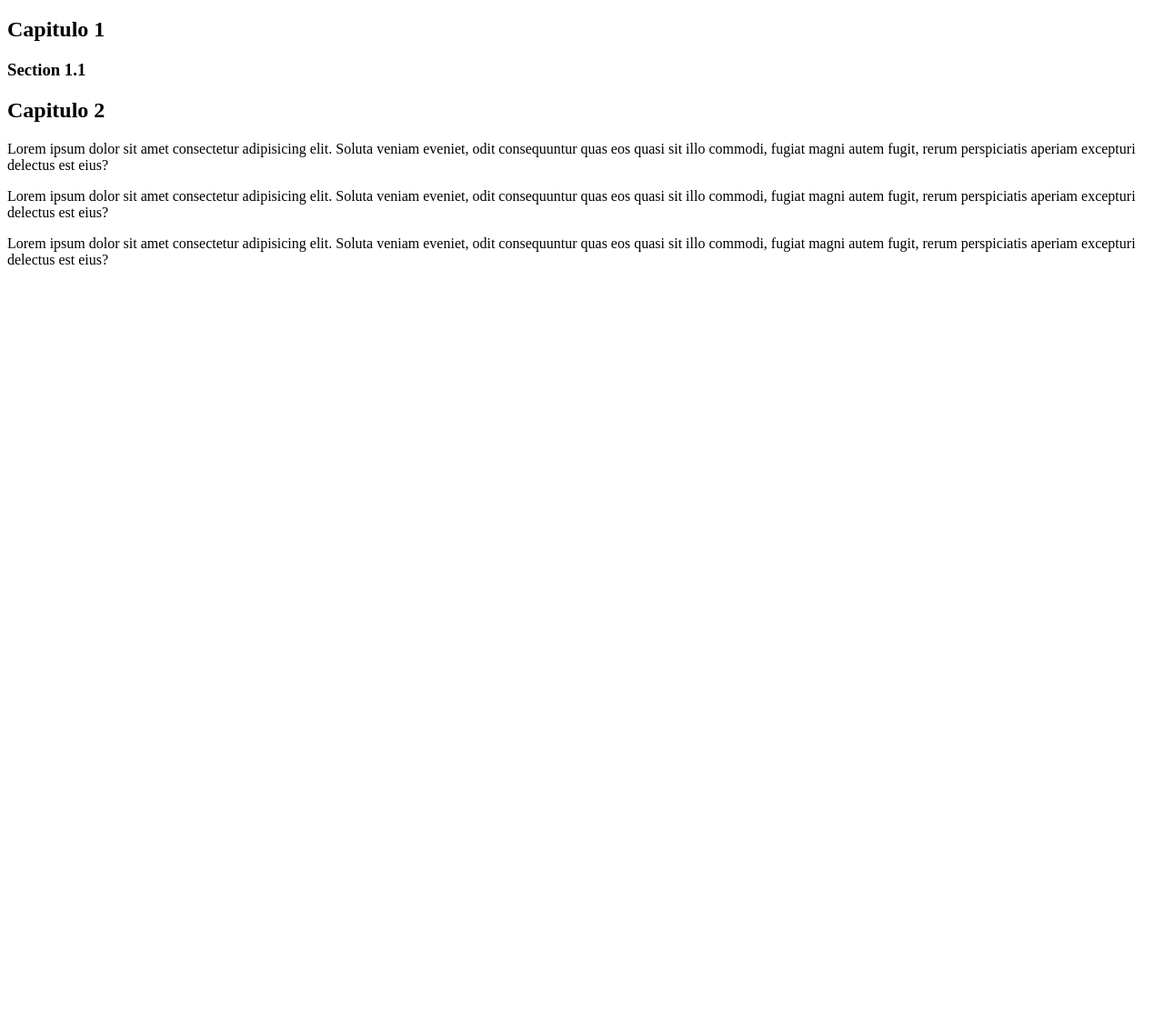
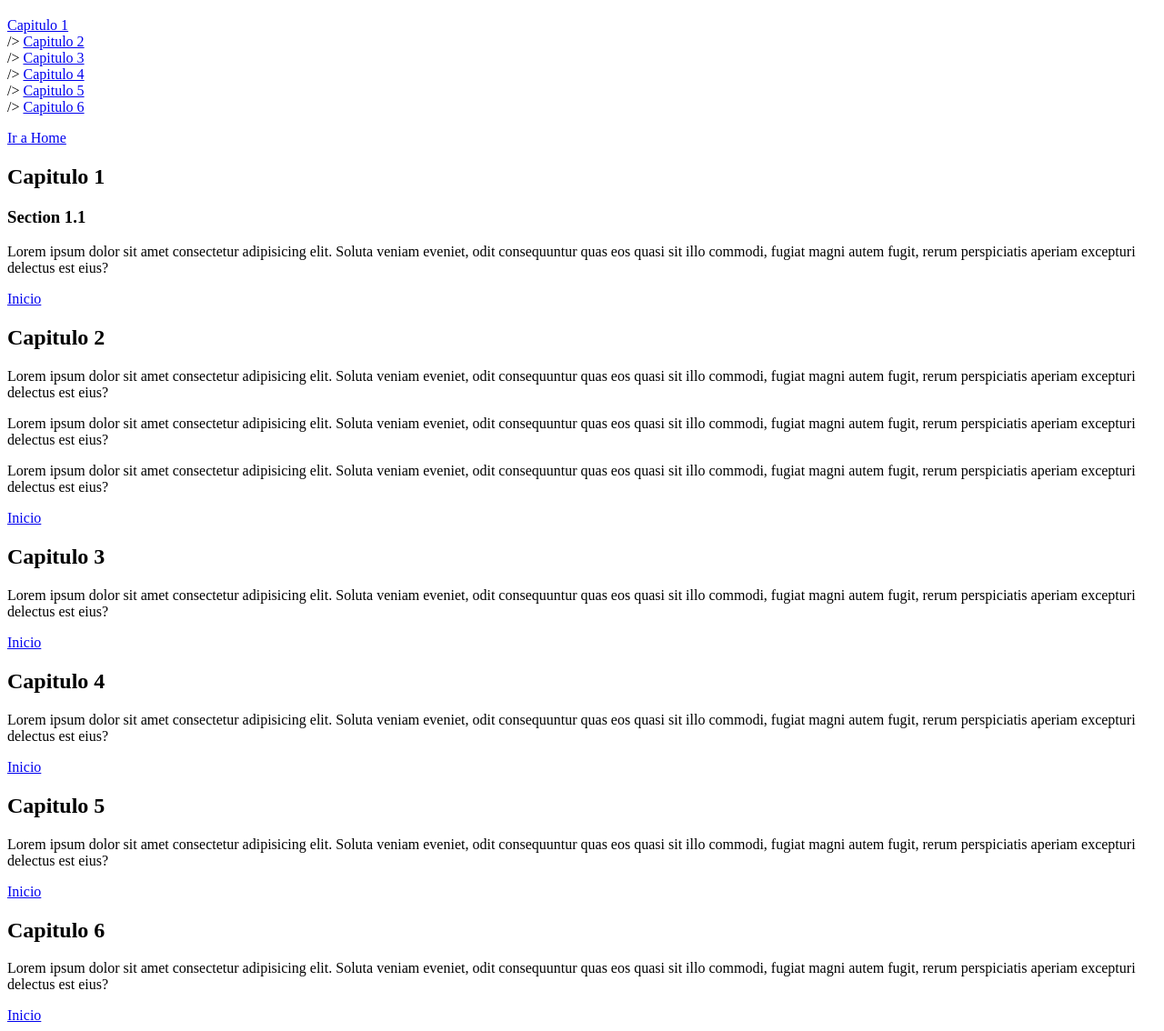
Before and after one commit to vivq22/pw1_202403_S, a plain HTML site: page primer_script.html in a window 1280 px wide. Shown: the part 61-1195 px from the top of the page at 91% size. Before the commit the page ends 800 px from the top, so only its background shows below. Drawn offline with Linux system fonts and the light colour scheme.

Commit message:
Nuevos Folders y Proyectos de Sabado 21 de Septiembre

```diff
--- a/primer_script.html
+++ b/primer_script.html
@@ -6,9 +6,32 @@
     </head>
     <body>
         <h1>Titulo de HTML</h1>
-        <h2>Capitulo 1</h2>
+        <!--definir nombre para los elementos-->
+        <p id="inicio">
+            <!--Hipervinculos para navegar internalmente del documento tipo Anclas-->
+            <a href="#capitulo1"> Capitulo 1 </a><br>/>
+            <a href="#capitulo2"> Capitulo 2 </a><br>/>
+            <a href="#capitulo3"> Capitulo 3 </a><br>/>
+            <a href="#capitulo4"> Capitulo 4 </a><br>/>
+            <a href="#capitulo5"> Capitulo 5 </a><br>/>
+            <a href="#capitulo6"> Capitulo 6 </a>
+        </p>
+        <!--Hipervinculos Relativos ya que se encuentra en la misma ubicacion-->
+        <a href="index.html">Ir a Home</a>
+
+        <h2 id="capitulo1">Capitulo 1</h2>
         <h3>Section 1.1</h3>
-        <h2>Capitulo 2</h2>
+        <p>
+            Lorem ipsum dolor sit amet consectetur adipisicing elit.
+            Soluta veniam eveniet,
+            odit consequuntur quas eos quasi sit illo commodi,
+            fugiat magni autem fugit,
+            rerum perspiciatis aperiam excepturi delectus est eius?
+        </p>
+        <a href="#inicio"> Inicio </a>
+
+
+        <h2 id="capitulo2">Capitulo 2</h2>
         <p>
             Lorem ipsum dolor sit amet consectetur adipisicing elit.
             Soluta veniam eveniet,
@@ -32,6 +55,48 @@
             fugiat magni autem fugit,
             rerum perspiciatis aperiam excepturi delectus est eius?
         </p>
+        <a href="#inicio"> Inicio </a>
+
+        <h2 id="capitulo3">Capitulo 3</h2>
+        <p>
+            Lorem ipsum dolor sit amet consectetur adipisicing elit.
+            Soluta veniam eveniet,
+            odit consequuntur quas eos quasi sit illo commodi,
+            fugiat magni autem fugit,
+            rerum perspiciatis aperiam excepturi delectus est eius?
+        </p>
+        <a href="#inicio"> Inicio </a>
+
+        <h2 id="capitulo4">Capitulo 4</h2>
+        <p>
+            Lorem ipsum dolor sit amet consectetur adipisicing elit.
+            Soluta veniam eveniet,
+            odit consequuntur quas eos quasi sit illo commodi,
+            fugiat magni autem fugit,
+            rerum perspiciatis aperiam excepturi delectus est eius?
+        </p>
+        <a href="#inicio"> Inicio </a>
+
+        <h2 id="capitulo5">Capitulo 5</h2>
+        <p>
+            Lorem ipsum dolor sit amet consectetur adipisicing elit.
+            Soluta veniam eveniet,
+            odit consequuntur quas eos quasi sit illo commodi,
+            fugiat magni autem fugit,
+            rerum perspiciatis aperiam excepturi delectus est eius?
+        </p>
+        <a href="#inicio"> Inicio </a>
+
+        <h2 id="capitulo6">Capitulo 6</h2>
+        <p>
+            Lorem ipsum dolor sit amet consectetur adipisicing elit.
+            Soluta veniam eveniet,
+            odit consequuntur quas eos quasi sit illo commodi,
+            fugiat magni autem fugit,
+            rerum perspiciatis aperiam excepturi delectus est eius?
+        </p>
+        <a href="#inicio"> Inicio </a>
+
         <!--
         <h4></h4>
         <h5></h5>
```
Also changed, not shown: Tech_for_eco/Fire_fighters_dron.html (added, +15 -0 lines), Tech_for_eco/farming/fly_killing_proyectile.html (added, +14 -0 lines), index.html (+9 -2 lines), Tech_for_edu/designer.html (added), Tech_for_edu/miro.html (added), Tech_for_edu/moodle.html (added), Tech_for_mnt/herd_tracking_beacon.html (added), Tech_for_mnt/humidity_iot.html (added).
